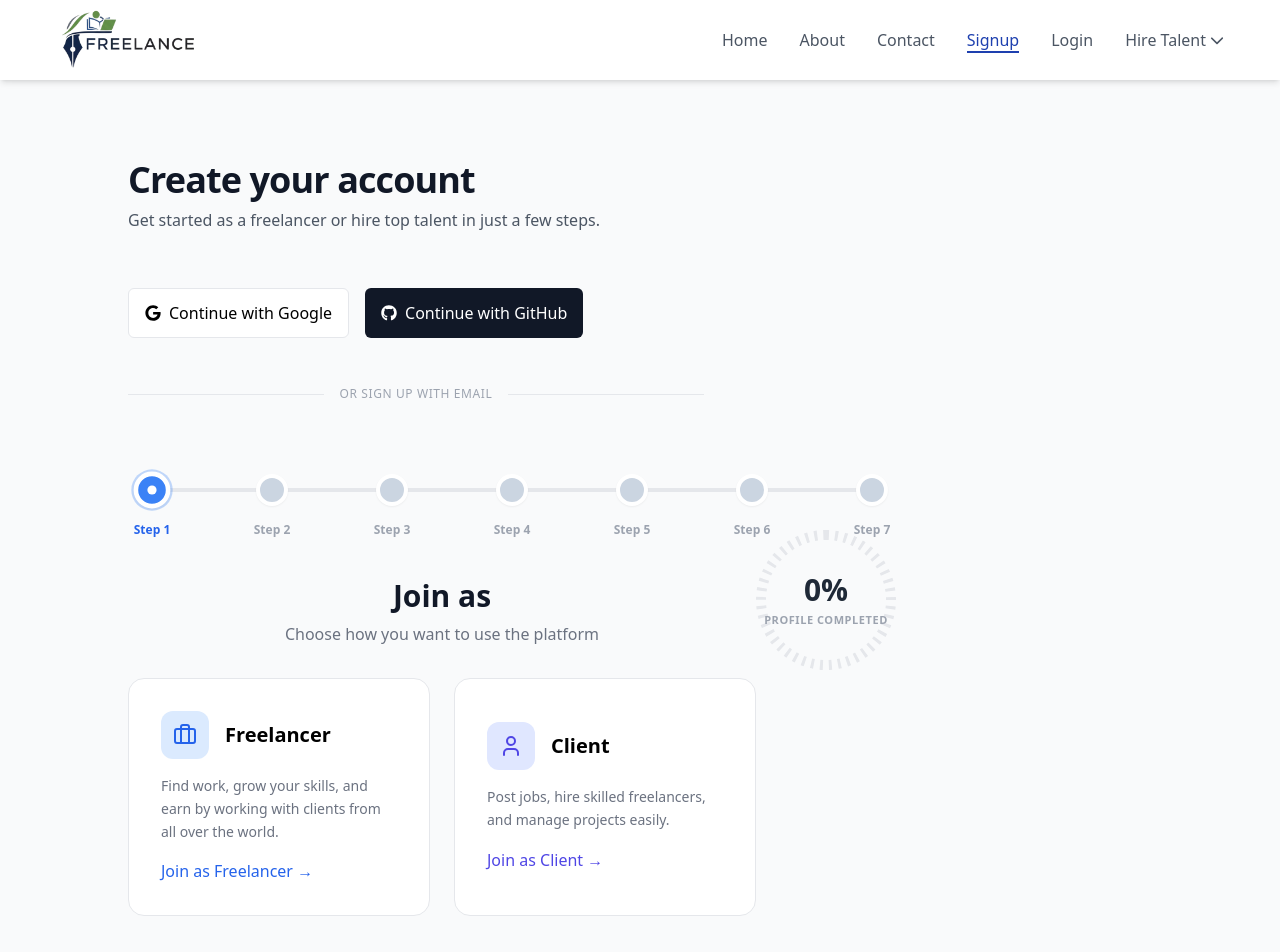
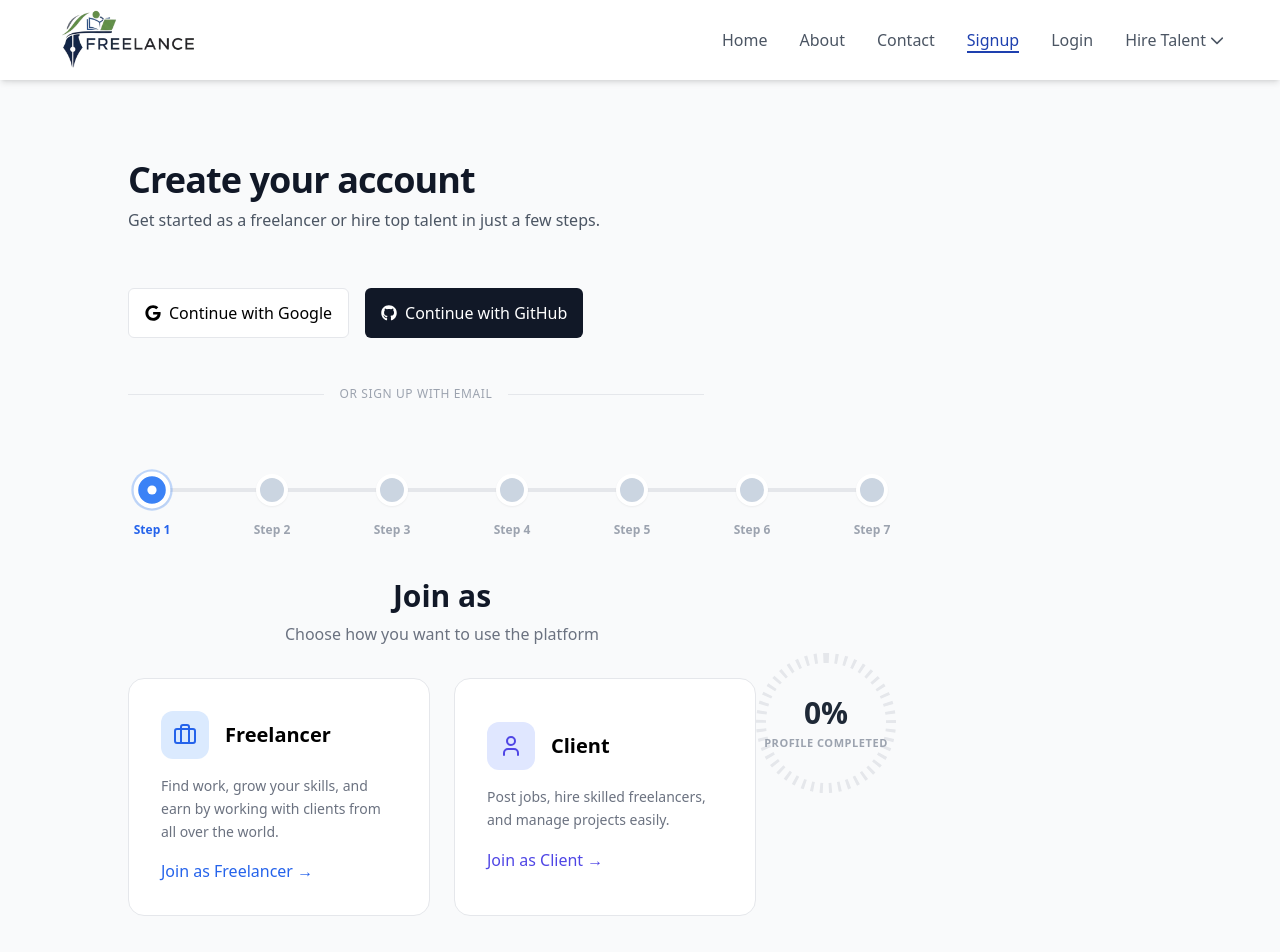
Before and after one commit to Alihaider592/freelance, a React (Create React App) app in the folder freelancing-app/: page /signup in a window 1280 px wide. Shown: the top 952 px of the page. Built offline with nearby package versions, Linux system fonts and the light colour scheme.

Commit message:
formate update

```diff
--- a/freelancing-app/src/components/forms/signup/signup_form.jsx
+++ b/freelancing-app/src/components/forms/signup/signup_form.jsx
@@ -67,7 +67,7 @@ const SignupForm = () => {
     <div className="gap-12 mt-12 w-full">
       {/* LEFT: animated form steps */}
       <TopProgressBar step={step} totalSteps={steps.length} />
-      <div className="flex justify-start w-full ">
+      <div className="flex justify-center items-center w-full ">
         <div className="flex-1 mt-12">
           <AnimatePresence mode="wait">
             {step === 1 && (
```
